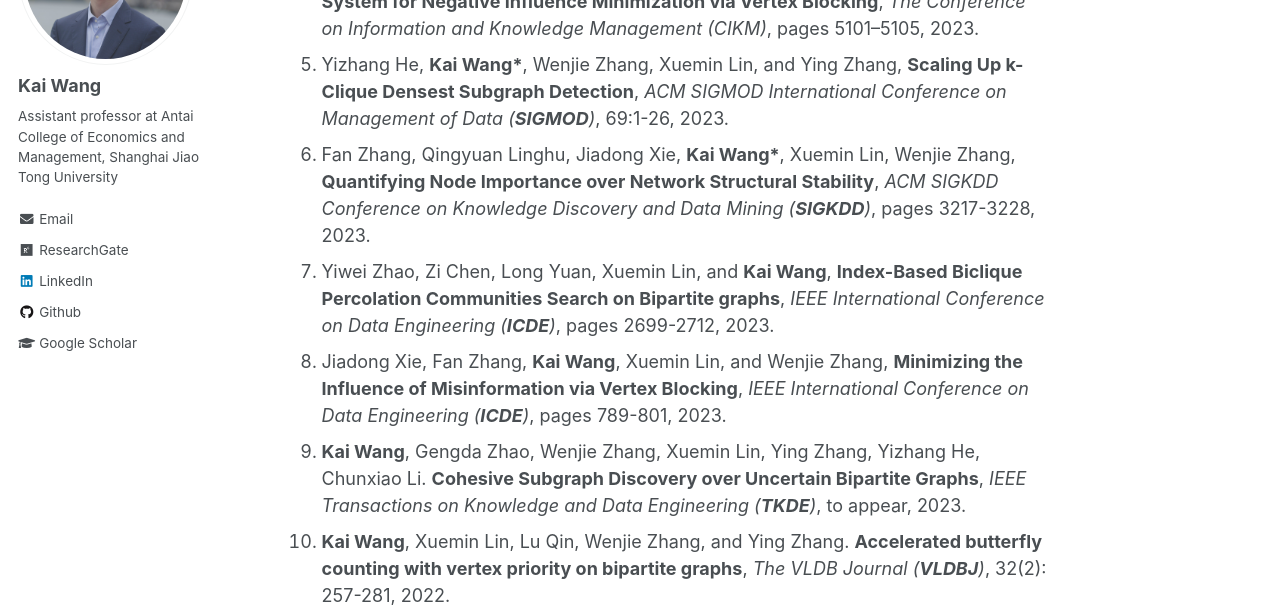
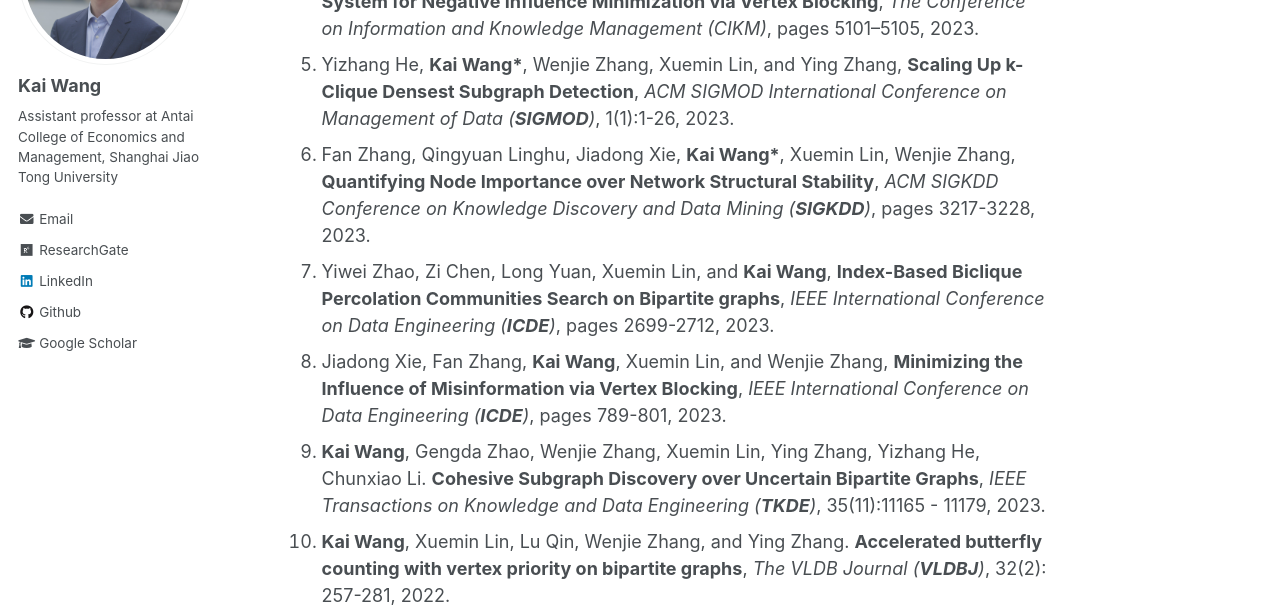
Before and after one commit to cs-kaiwang/cs-kaiwang.github.io, a Jekyll site: the page built from _pages/about.md, in a window 1280 px wide and 900 px high, scrolled down 817 px. Shown: the part 152-759 px from the top of the window. Built offline with Jekyll 4.4.1, drawn with Linux system fonts in a browser that asks for light colours.

Commit message:
Update about.md

```diff
--- a/_pages/about.md
+++ b/_pages/about.md
@@ -20,11 +20,11 @@ Publications (* indicates corresponding author)
 2. Yuting Zhang, **Kai Wang\***, Wenjie Zhang, Wei Ni, and Xuemin Lin. **Size-bounded Community Search over Large Bipartite Graphs**, *International Conference on Extending Database Technology (EDBT)*, to appear, 2024.
 3. Xinwei Cai, Xiangyu Ke, **Kai Wang**, Lu Chen, Tianming Zhang, Qing Liu, and Yunjun Gao. **Efficient Temporal Butterfly Counting and Enumeration on Temporal Bipartite Graphs**. *International Conference on Very Large Data Bases (**VLDB**)*, 17(4): 657 - 670, 2023.
 4. Siyi Teng, Jiadong Xie, Mingkai Zhang, Kai Wang, and Fan Zhang. **IMinimize: A System for Negative Influence Minimization via Vertex Blocking**, *The Conference on Information and Knowledge Management (CIKM)*, pages 5101–5105, 2023.
-5. Yizhang He, **Kai Wang\***, Wenjie Zhang, Xuemin Lin, and Ying Zhang, **Scaling Up k-Clique Densest Subgraph Detection**, *ACM SIGMOD International Conference on Management of Data (**SIGMOD**)*, 69:1-26, 2023.
+5. Yizhang He, **Kai Wang\***, Wenjie Zhang, Xuemin Lin, and Ying Zhang, **Scaling Up k-Clique Densest Subgraph Detection**, *ACM SIGMOD International Conference on Management of Data (**SIGMOD**)*, 1(1):1-26, 2023.
 6. Fan Zhang, Qingyuan Linghu, Jiadong Xie, **Kai Wang\***, Xuemin Lin, Wenjie Zhang, **Quantifying Node Importance over Network Structural Stability**, *ACM SIGKDD Conference on Knowledge Discovery and Data Mining (**SIGKDD**)*, pages 3217-3228, 2023.
 7. Yiwei Zhao, Zi Chen, Long Yuan, Xuemin Lin, and **Kai Wang**, **Index-Based Biclique Percolation Communities Search on Bipartite graphs**, *IEEE International Conference on Data Engineering (**ICDE**)*, pages 2699-2712, 2023.
 8. Jiadong Xie, Fan Zhang, **Kai Wang**, Xuemin Lin, and Wenjie Zhang, **Minimizing the Influence of Misinformation via Vertex Blocking**, *IEEE International Conference on Data Engineering (**ICDE**)*, pages 789-801, 2023.
-9. **Kai Wang**, Gengda Zhao, Wenjie Zhang, Xuemin Lin, Ying Zhang, Yizhang He, Chunxiao Li. **Cohesive Subgraph Discovery over Uncertain Bipartite Graphs**, *IEEE Transactions on Knowledge and Data Engineering (**TKDE**)*, to appear, 2023.
+9. **Kai Wang**, Gengda Zhao, Wenjie Zhang, Xuemin Lin, Ying Zhang, Yizhang He, Chunxiao Li. **Cohesive Subgraph Discovery over Uncertain Bipartite Graphs**, *IEEE Transactions on Knowledge and Data Engineering (**TKDE**)*, 35(11):11165 - 11179, 2023.
 10. **Kai Wang**, Xuemin Lin, Lu Qin, Wenjie Zhang, and Ying Zhang. **Accelerated butterfly counting with vertex priority on bipartite graphs**, *The VLDB Journal (**VLDBJ**)*, 32(2): 257-281, 2022.
 11. Yixiang Fang, **Kai Wang**, Xuemin Lin, and Wenjie Zhang. **Cohesive Subgraph Search over Big Heterogeneous Information Networks** (Book), *Springer Briefs in Computer Science*, Springer Nature, ISBN: 978-3-030-97568-5, 2022.
 12. Yuren Mao, Yaobo Liang, Nan Duan, Haobo Wang, **Kai Wang**, Lu Chen, and Yunjun Gao, **Less-forgetting Multi-lingual Fine-tuning**, *Conference on Neural Information Processing Systems (**NeurIPS**)*, pages 14917-14928, 2022.
```
